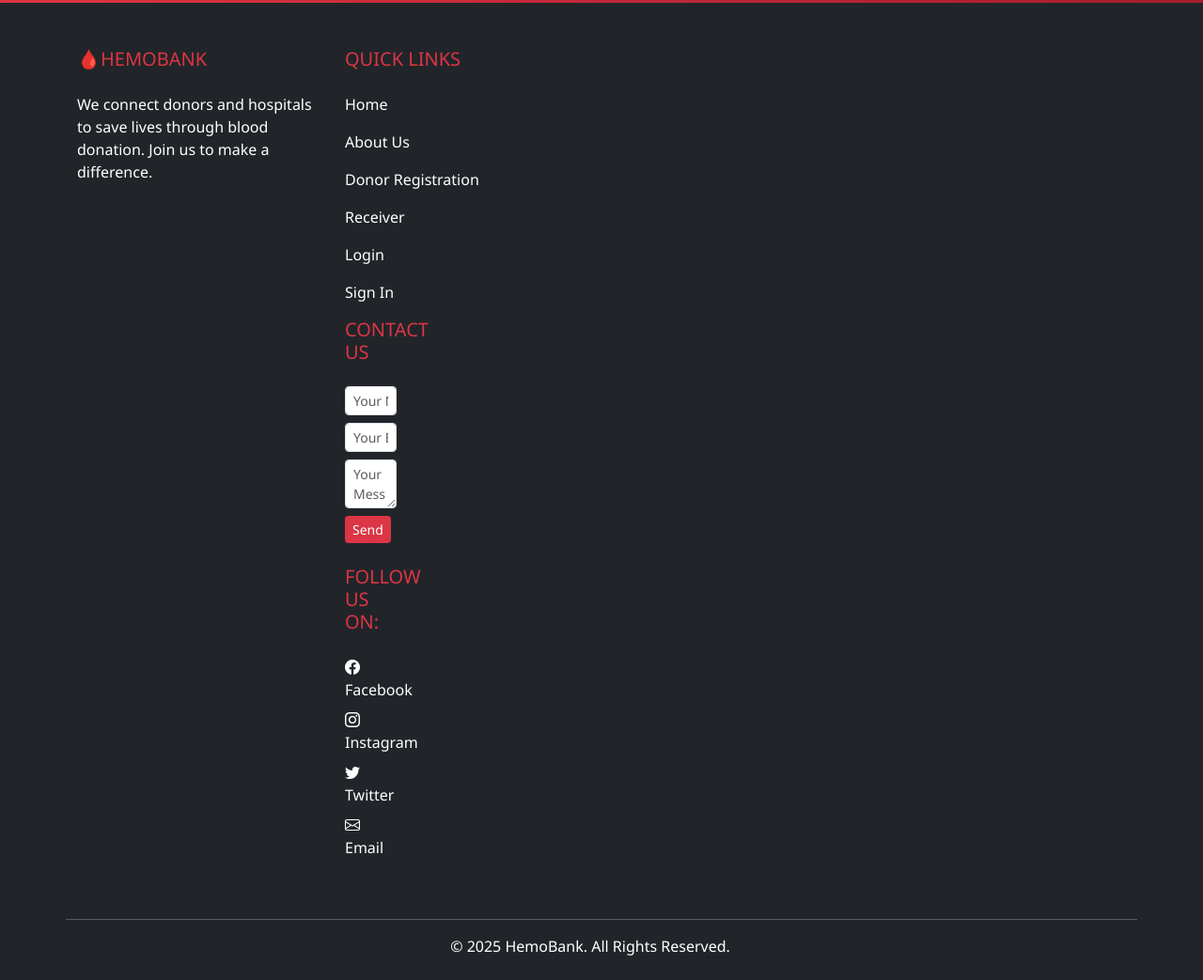
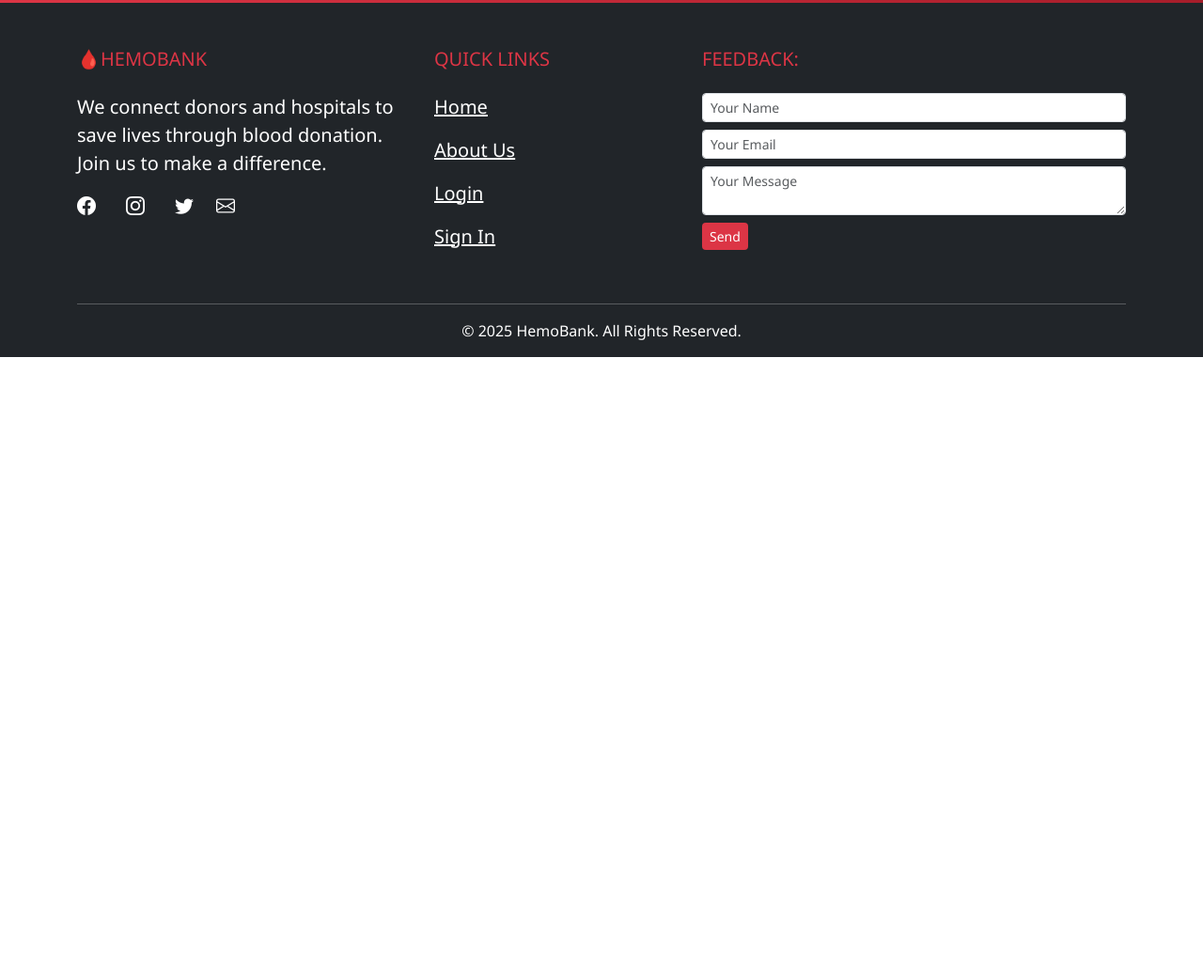
Before and after one commit to saloni96162/BLOOD-BANK, a plain HTML site: page src/html/donerregistration.html in a window 1280 px wide. Shown: the part 1005-2048 px from the top of the page at 94% size. After the commit the page ends 1385 px from the top, so only its background shows below. Drawn offline with nearby package versions, Linux system fonts and the light colour scheme.

Commit message:
final fixing

```diff
--- a/src/html/donerregistration.html
+++ b/src/html/donerregistration.html
@@ -166,29 +166,33 @@
     </form>
   </div>
 
-  <!-- FOOTER -->
-  <footer class="pt-5 pb-4 bg-dark text-white">
+  <footer class="pt-5 pb-3">
   <div class="container">
     <div class="row">
-        <!-- About -->
-        <div class="col-md-3 mb-4">
+      <!-- About Section -->
+      <div class="col-md-4 mb-4">
         <h5 class="text-uppercase mb-4 font-weight-bold text-danger">🩸HemoBank</h5>
-          <p>We connect donors and hospitals to save lives through blood donation. Join us to make a difference.</p>
+        <p class="fs-5">We connect donors and hospitals to save lives through blood donation. Join us to make a difference.</p>
+        <div class="d-flex fs-5">
+          <a href="https://www.facebook.com/share/1BpFBLEAL2/" class="text-white d-flex mb-2  "><i class="bi bi-facebook me-2"></i></a>
+          <a href="https://www.instagram.com/hemo__bank?igsh=MW9kajFmNTZqeGhldQ==" class="text-white d-flex mb-2 mx-4"><i class="bi bi-instagram me-2"></i></a>
+          <a href="https://x.com/hemobank0?t=3dOhYns2LWEdNiwhV_EQkQ&s=09" class="text-white d-flex mb-2 "><i class="bi bi-twitter me-2"></i></a>
+          <a href="mailto:vk6304369@gmail.com" class="text-white d-flex"><i class="bi bi-envelope me-2 ms-3"></i></a>
+        </div>
+      </div>
+      <!-- Quick Links -->
+      <!-- Quick Links -->
+      <div class="col-md-3 mb-4 fs-5">
+        <h5 class="text-uppercase mb-4 font-weight-bold text-danger">Quick Links</h5>
+        <p><a href="/index.html" class="text-white">Home</a></p>
+        <p><a href="./aboutus.html" class="text-white">About Us</a></p>
+        <p><a href="./login.html" class="text-white">Login</a></p>
+        <p><a href="./registration.html" class="text-white">Sign In</a></p>
       </div>
 
-        <!-- Quick Links -->
-        <div class="col-md-2 mb-4">
-          <h5 class="text-uppercase mb-4 font-weight-bold text-danger">Quick Links</h5>
-          <p><a href="/index.html" class="text-white text-decoration-none">Home</a></p>
-          <p><a href="./aboutus.html" class="text-white text-decoration-none">About Us</a></p>
-          <p><a href="./donerregistration.html" class="text-white text-decoration-none">Donor Registration</a></p>
-          <p><a href="./reciver.html" class="text-white text-decoration-none">Receiver</a></p>
-          <p><a href="./login.html" class="text-white text-decoration-none">Login</a></p>
-          <p><a href="./registration.html" class="text-white text-decoration-none">Sign In</a></p>
-
-        <!-- Contact Form -->
-        <div class="col-md-4 mb-4" id="contact-form">
-          <h5 class="text-uppercase mb-4 font-weight-bold text-danger">Contact Us</h5>
+      <!-- Feedback Form -->
+      <div class="col-md-5 mb-4" id="contact-form">
+        <h5 class="text-uppercase mb-4 font-weight-bold text-danger">Feedback:</h5>
         <form>
           <div class="mb-2">
             <input type="text" class="form-control form-control-sm" placeholder="Your Name" required />
@@ -202,16 +206,8 @@
           <button type="submit" class="btn btn-danger btn-sm">Send</button>
         </form>
       </div>
+    </div>
 
-        <!-- Social Media -->
-        <div class="col-md-3 mb-4">
-          <h5 class="text-uppercase mb-4 font-weight-bold text-danger">Follow Us On:</h5>
-          <a href="https://www.facebook.com/share/1BpFBLEAL2/" class="text-white d-block mb-2 text-decoration-none"><i class="bi bi-facebook me-2"></i>Facebook</a>
-          <a href="https://www.instagram.com/hemo__bank?igsh=MW9kajFmNTZqeGhldQ==" class="text-white d-block mb-2 text-decoration-none"><i class="bi bi-instagram me-2"></i>Instagram</a>
-          <a href="https://x.com/hemobank0?t=3dOhYns2LWEdNiwhV_EQkQ&s=09" class="text-white d-block mb-2 text-decoration-none"><i class="bi bi-twitter me-2"></i>Twitter</a>
-          <a href="mailto:vk6304369@gmail.com" class="text-white d-block text-decoration-none"><i class="bi bi-envelope me-2"></i>Email</a>
-        </div>
-      </div>
     <hr class="my-3 text-white" />
     <div class="row">
       <div class="col-md-12 text-center">
```
Also changed, not shown: src/html/aboutus.html (+3 -3 lines). Lines whose indentation alone changed are shown as unchanged.
